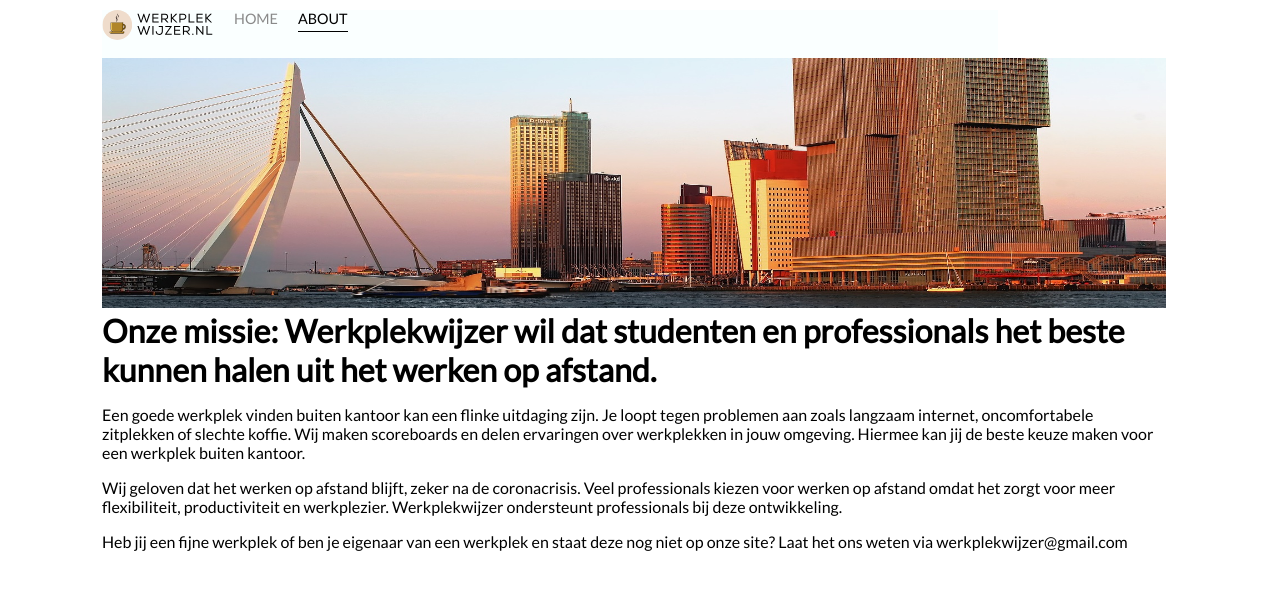
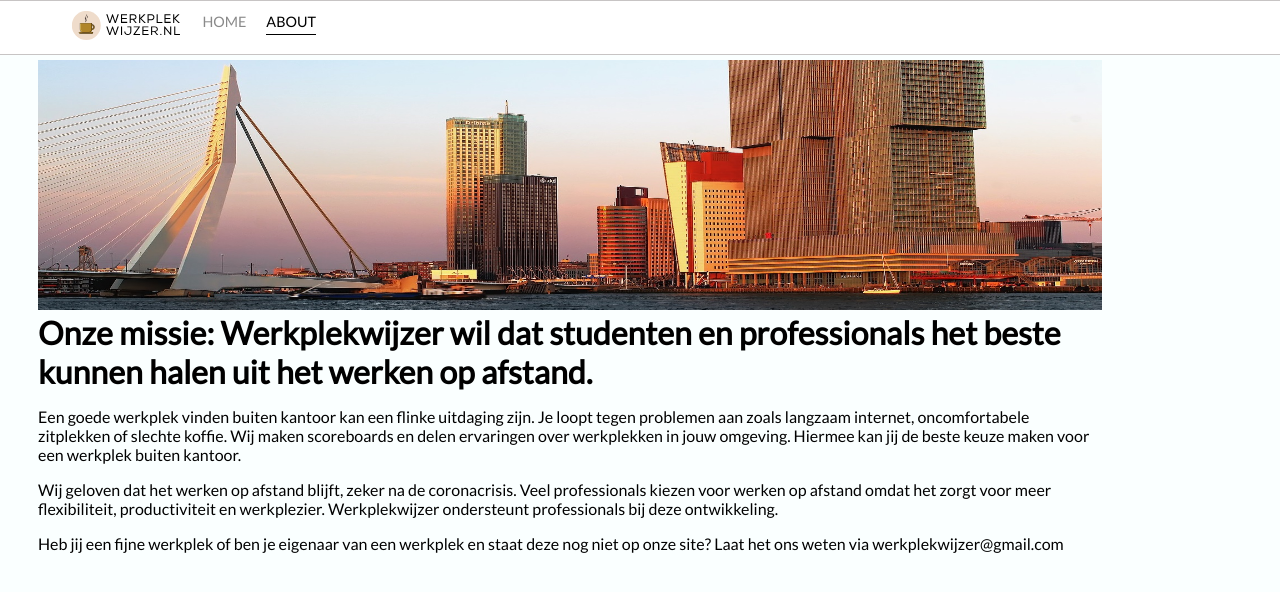
Before and after one commit to michiel015/studyplaces, a Flask app: page /about in a window 1280 px wide. Shown: the top 592 px of the page. Run offline with Flask 2, Linux system fonts and the light colour scheme.

Commit message:
Fixed sticky header and adjusted the logo

```diff
--- a/static/css/main.css
+++ b/static/css/main.css
@@ -9,7 +9,6 @@
 body {
     font-family: 'Lato', sans-serif;
     margin: 0px;
-}
     background-color: var(--page-background);
 }
 
@@ -25,7 +24,7 @@ margin: 0;
 padding: 0;
 }
 /*use grid to make template columns of 1 fractional unit*/
-.container {
+.content-wrapper {
     display: grid;
     grid-template-columns: 1fr;
     width: 90%;
@@ -35,20 +34,27 @@ padding: 0;
 /*navbar styles*/
 /*use flex box to space left and right side of navbar*/
 .nav-wrapper {
-    z-index: 3;
     display: flex;
     justify-content: space-between;
-    padding: 38px;
-    padding-bottom: 20px;
+    margin-bottom: 20px;
+    z-index: 999;
+    width: 100%;
+    background-color: #FFF!important;
+    padding-bottom: 40px;
 }
 
 .top-left {
-    position: fixed;  /* fix position to top so navbar stays visible when scrolling */
-    top: 0;
     display: flex;
-    background-color: var(--page-background);
-    width: 70%;
-    margin-top: 10px;
+    width: 100%;
+    background-color: #FFF;
+    padding-left: 5.5%;
+        top: 0;
+    position: fixed;
+    z-index: 999;
+    border-bottom: 1px solid #c7c4c4;
+    border-top: 1px solid #c7c4c4;
+    padding-top: 5px;
+    padding-bottom: 5px;
 }
 
 /*go into top-left class and apply this to all divs inside*/
@@ -71,8 +77,8 @@ padding: 0;
     height: 22px;
     border-bottom: 1px solid transparent;
     transition: border-bottom 0.5s;
+    margin-top: 0.6%;
 }
-
 /*configure the <a> links*/
 .navbar-link a {
     color: #8a8a8a;
```
Also changed, not shown: static/img/werkplekwijzermini.svg.
